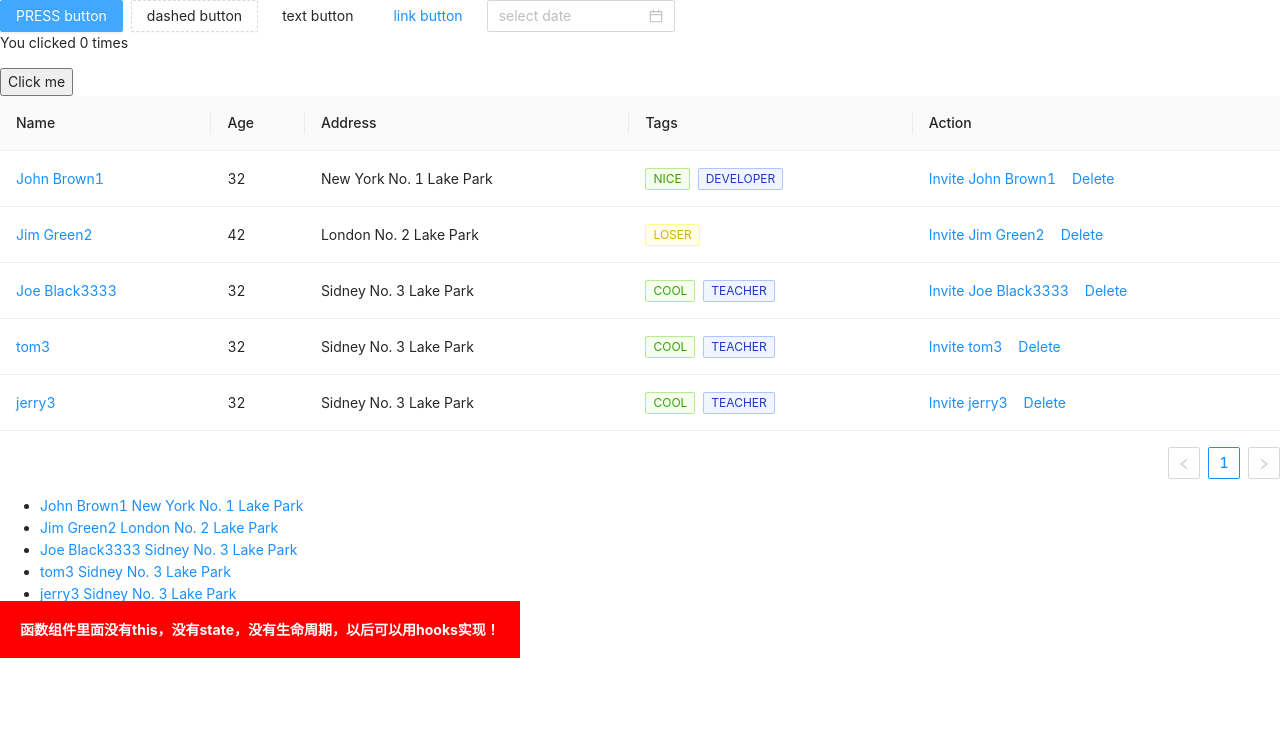
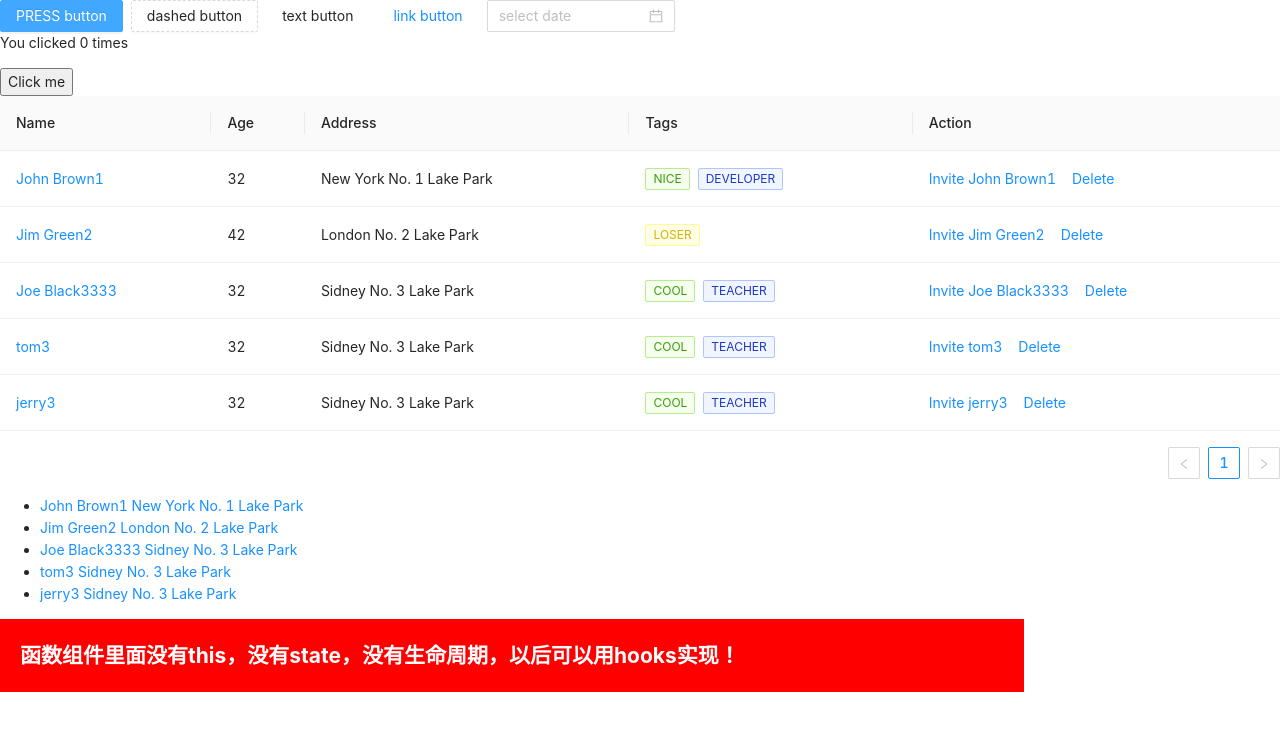
Before and after one commit to rexzhang4799/my-app, a React (Create React App) app: page / in a window 1280 px wide. Shown: the top 730 px of the page. Built offline with nearby package versions, Linux system fonts and the light colour scheme.

Commit message:
modif weather

```diff
--- a/src/components/Weather.jsx
+++ b/src/components/Weather.jsx
@@ -11,9 +11,9 @@ import Hello from './Weather.module.css';
 } */
 const Weather = () => {
     return(
-        <span className={Hello.title}>
+        <h2 className={Hello.title}>
                 函数组件里面没有this，没有state，没有生命周期，以后可以用hooks实现！
-        </span>
+        </h2>
     )
 }
 
```
